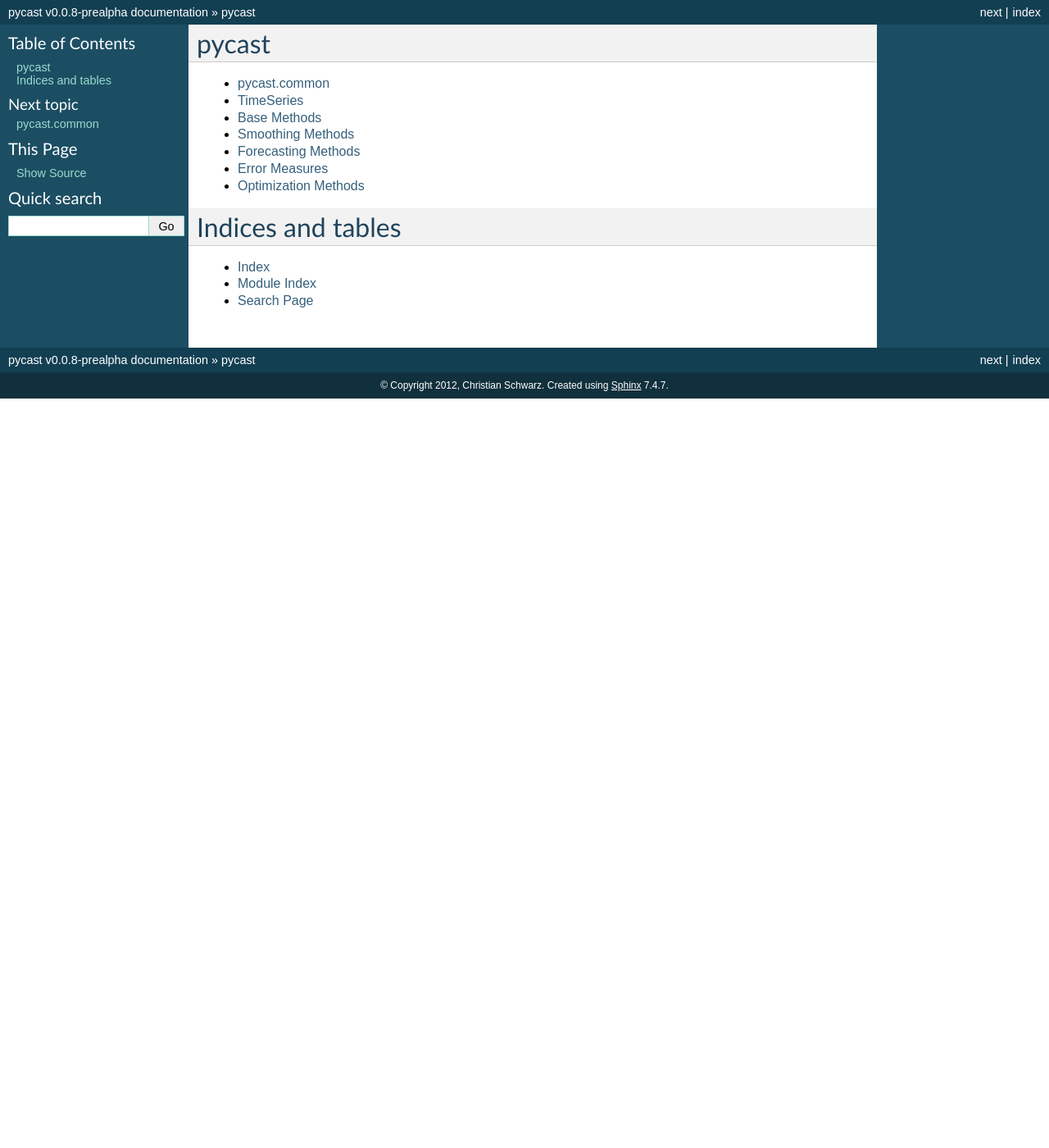
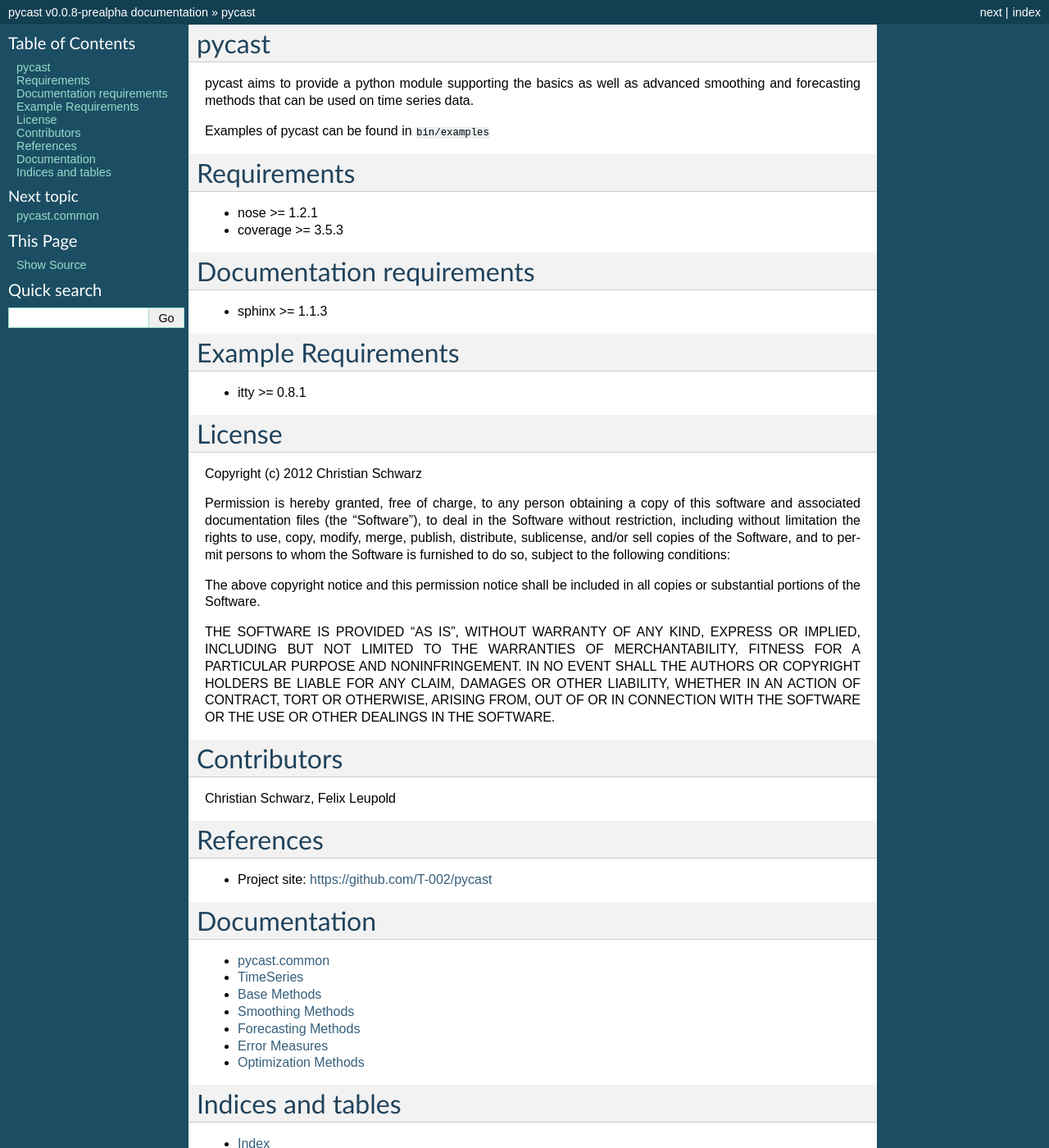
Before and after one commit to T-002/pycast, a Sphinx documentation site: the page built from docs/source/index.rst, in a window 1280 px wide and 1400 px high. Shown: the whole window at 82% size. Built offline with Sphinx 7.4.7, drawn with Linux system fonts in a browser that asks for light colours.

Commit message:
Documentation unification

```diff
--- a/README.rst
+++ b/README.rst
@@ -1,4 +1,3 @@
-======
 pycast
 ======
 
@@ -10,16 +9,16 @@ Examples of pycast can be found in ``bin/examples``
 
 Requirements
 ============
-* nose     >= 1.2.1
-* coverage >= 3.5.3
+- nose     >= 1.2.1
+- coverage >= 3.5.3
 
 Documentation requirements
 ==========================
-* sphinx >= 1.1.3
+- sphinx >= 1.1.3
 
 Example Requirements
 ====================
-* itty >= 0.8.1
+- itty >= 0.8.1
 
 License
 =======
@@ -51,4 +50,4 @@ Felix Leupold
 
 References
 ==========
-* `Project site: https://github.com/T-002/pycast`.
+- Project site: https://github.com/T-002/pycast
--- a/docs/source/errors.rst
+++ b/docs/source/errors.rst
@@ -7,4 +7,4 @@ Error Measures
 
 .. autoclass:: pycast.errors.meansquarederror.MeanSquaredError
 
-.. autoclass:: pycast.errors.symmetricmeansquarederror.SymmetricMeanAbsolutePercentageError
+.. autoclass:: pycast.errors.symmetricmeanabsolutepercentageerror.SymmetricMeanAbsolutePercentageError
--- a/docs/source/index.rst
+++ b/docs/source/index.rst
@@ -1,6 +1,7 @@
-pycast
-======
+.. include:: ../../README.rst
 
+Documentation
+=============
 .. toctree::
    :maxdepth: 2
 
```
